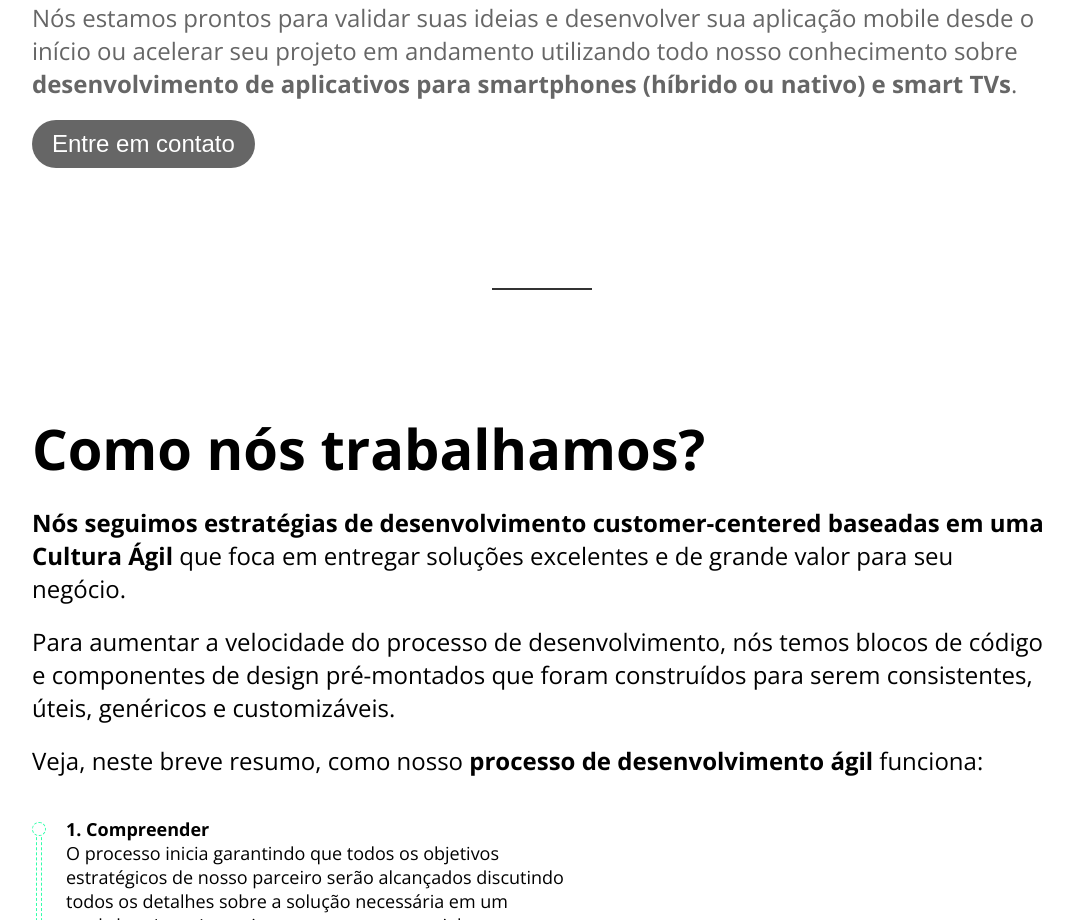
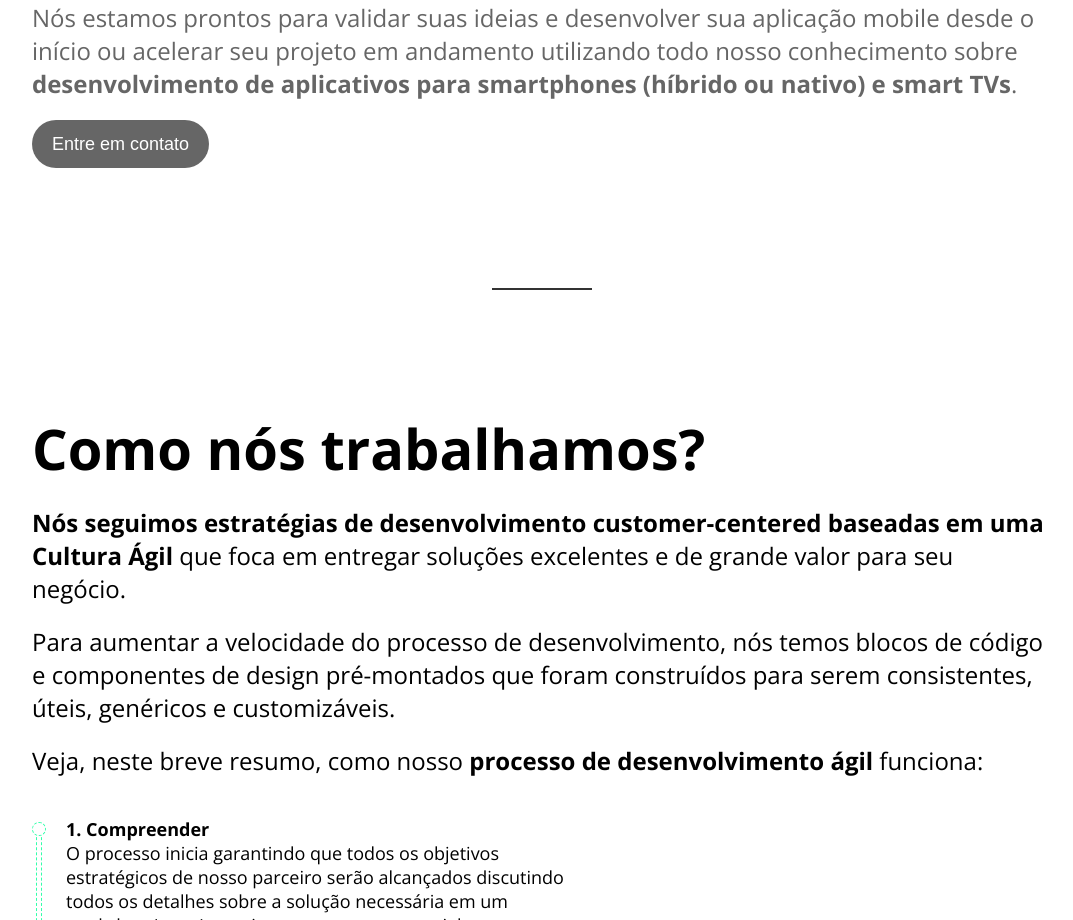
Before and after one commit to loliveirawebdev/indays.app-landing-page, a Next.js app: page / in a window 1280 px wide. Shown: the part 1100-2020 px from the top of the page, without its empty margins (98-1171 px from the left). Built offline with nearby package versions, Linux system fonts and the light colour scheme.

Commit message:
fix: appeal action button font size

```diff
--- a/styles/Appeal.module.scss
+++ b/styles/Appeal.module.scss
@@ -19,8 +19,13 @@
       margin-top: $spacing-md;
 
       button {
+        font-size: $font-xs;
+        @include regular-text;
         margin-top: $spacing-sm;
-        @include regular-text;
+
+        @include desktop {
+          font-size: $font-sm;
+        }
       }
     }
   }
```
